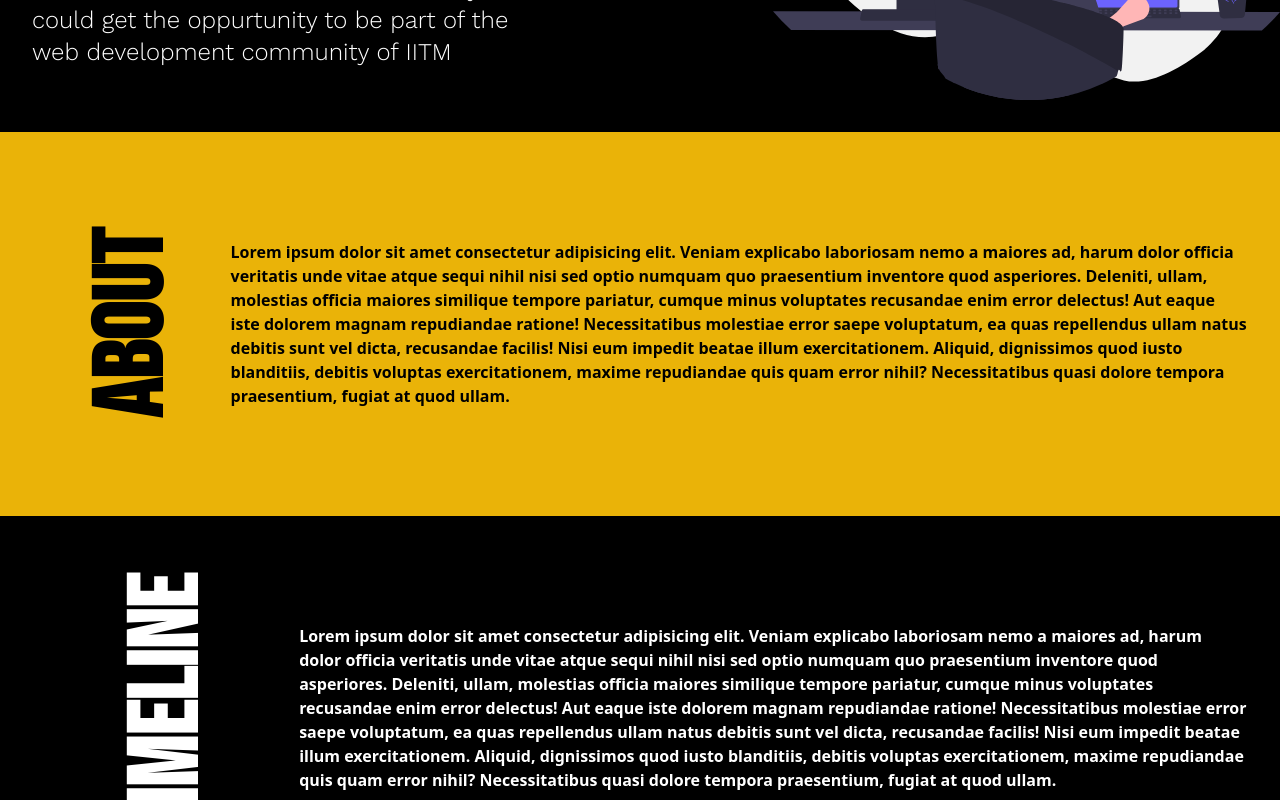
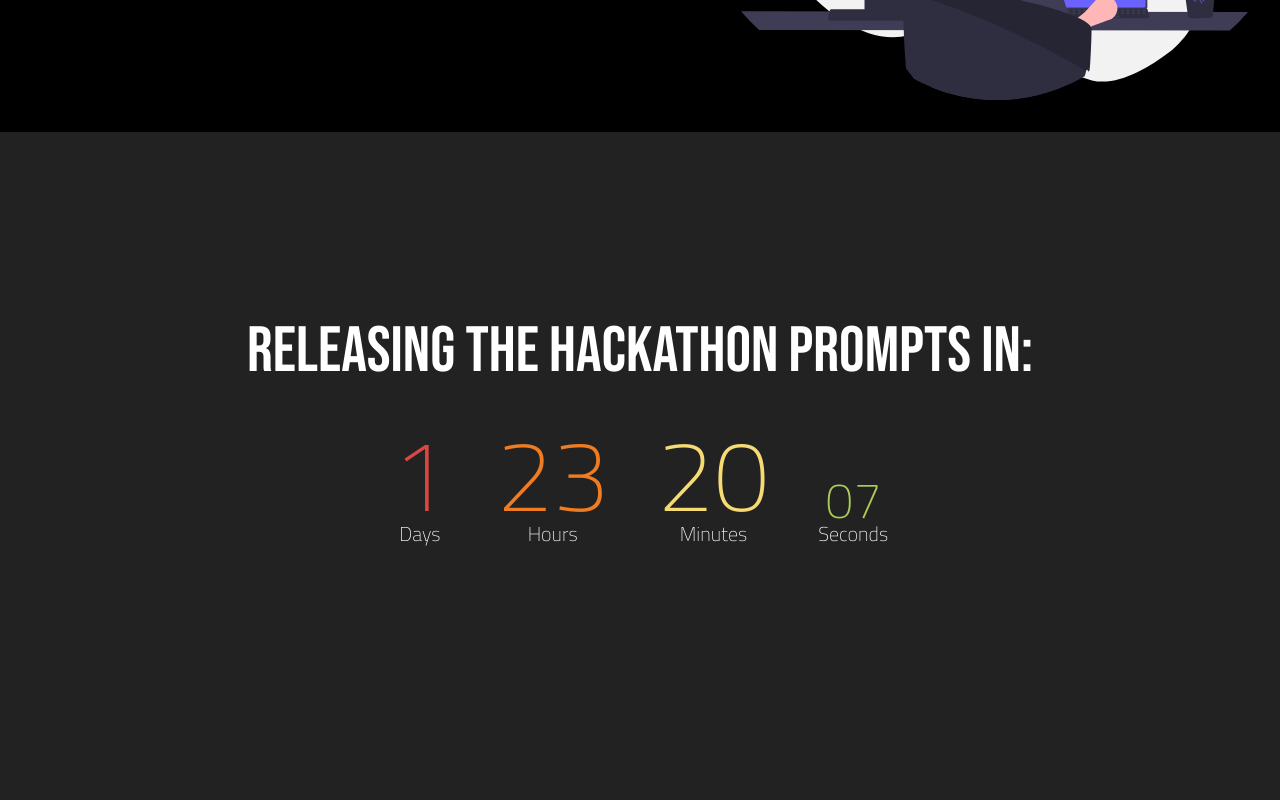
Before and after one commit to bLanK-sudo/devathon, a plain HTML site: page index.html in a window 1280 px wide. Shown: the part 460-1260 px from the top of the page. After the commit the page ends 1232 px from the top, so only its background shows below. Drawn offline with nearby package versions, Linux system fonts and the light colour scheme.

Commit message:
New changes

```diff
--- a/index.html
+++ b/index.html
@@ -21,62 +21,26 @@
             <img src="./imgs/logo.png" class="hidden w-14 md:block md:w-16 rounded-full" alt="logo">
             <div class="flex mt-24">
                 <div class="flex-col">
-                    <h1 class="font-bebas text-3xl leading-none md:text-[15rem]">DEVATHON</h1>
-                    <p class="font-work text-2xl w-full md:w-8/12">Welcome to the first ever event where you could get
-                        the
-                        oppurtunity to be part of the web
-                        development
-                        community of IITM</p>
+                    <h1 class="font-bebas text-[2.75rem] leading-none md:text-[10vw]">DEVATHON</h1>
+                    <p class="font-work text-xl w-full md:w-8/12">Welcome to the first ever event where you could get the oppurtunity to be part of the web development community of IITM</p>
                 </div>
 
                 <img class="hidden md:block w-5/12" src="./imgs/mainpage1.svg" alt="" srcset="">
             </div>
         </nav>
-        <section class="about flex bg-yellow-500 items-center text-black font-black p-8 h-96">
-            <h1 class="font-bebas text-8xl text-center w-full -rotate-90">About</h1>
-            <p>Lorem ipsum dolor sit amet consectetur adipisicing elit. Veniam explicabo laboriosam nemo a maiores ad,
-                harum dolor officia veritatis unde vitae atque sequi nihil nisi sed optio numquam quo praesentium
-                inventore quod asperiores. Deleniti, ullam, molestias officia maiores similique tempore pariatur, cumque
-                minus voluptates recusandae enim error delectus! Aut eaque iste dolorem magnam repudiandae ratione!
-                Necessitatibus molestiae error saepe voluptatum, ea quas repellendus ullam natus debitis sunt vel dicta,
-                recusandae facilis! Nisi eum impedit beatae illum exercitationem. Aliquid, dignissimos quod iusto
-                blanditiis, debitis voluptas exercitationem, maxime repudiandae quis quam error nihil? Necessitatibus
-                quasi dolore tempora praesentium, fugiat at quod ullam.</p>
-        </section>
-        <section class="about flex bg-black items-center text-white font-black p-8 h-96">
-            <h1 class="font-bebas text-8xl text-center w-full -rotate-90">Timeline</h1>
-            <p>Lorem ipsum dolor sit amet consectetur adipisicing elit. Veniam explicabo laboriosam nemo a maiores ad,
-                harum dolor officia veritatis unde vitae atque sequi nihil nisi sed optio numquam quo praesentium
-                inventore quod asperiores. Deleniti, ullam, molestias officia maiores similique tempore pariatur, cumque
-                minus voluptates recusandae enim error delectus! Aut eaque iste dolorem magnam repudiandae ratione!
-                Necessitatibus molestiae error saepe voluptatum, ea quas repellendus ullam natus debitis sunt vel dicta,
-                recusandae facilis! Nisi eum impedit beatae illum exercitationem. Aliquid, dignissimos quod iusto
-                blanditiis, debitis voluptas exercitationem, maxime repudiandae quis quam error nihil? Necessitatibus
-                quasi dolore tempora praesentium, fugiat at quod ullam.</p>
-        </section>
-        <section class="about flex bg-yellow-500 items-center text-black font-black p-8 h-96">
-            <h1 class="font-bebas text-8xl text-center w-full -rotate-90">Contact</h1>
-            <p>Lorem ipsum dolor sit amet consectetur adipisicing elit. Veniam explicabo laboriosam nemo a maiores ad,
-                harum dolor officia veritatis unde vitae atque sequi nihil nisi sed optio numquam quo praesentium
-                inventore quod asperiores. Deleniti, ullam, molestias officia maiores similique tempore pariatur, cumque
-                minus voluptates recusandae enim error delectus! Aut eaque iste dolorem magnam repudiandae ratione!
-                Necessitatibus molestiae error saepe voluptatum, ea quas repellendus ullam natus debitis sunt vel dicta,
-                recusandae facilis! Nisi eum impedit beatae illum exercitationem. Aliquid, dignissimos quod iusto
-                blanditiis, debitis voluptas exercitationem, maxime repudiandae quis quam error nihil? Necessitatibus
-                quasi dolore tempora praesentium, fugiat at quod ullam.</p>
-        </section>
-        <section class="about flex bg-black items-center text-white font-black p-8 h-96">
-            <h1 class="font-bebas text-8xl text-center w-full -rotate-90">FAQ</h1>
-            <p>Lorem ipsum dolor sit amet consectetur adipisicing elit. Veniam explicabo laboriosam nemo a maiores ad,
-                harum dolor officia veritatis unde vitae atque sequi nihil nisi sed optio numquam quo praesentium
-                inventore quod asperiores. Deleniti, ullam, molestias officia maiores similique tempore pariatur, cumque
-                minus voluptates recusandae enim error delectus! Aut eaque iste dolorem magnam repudiandae ratione!
-                Necessitatibus molestiae error saepe voluptatum, ea quas repellendus ullam natus debitis sunt vel dicta,
-                recusandae facilis! Nisi eum impedit beatae illum exercitationem. Aliquid, dignissimos quod iusto
-                blanditiis, debitis voluptas exercitationem, maxime repudiandae quis quam error nihil? Necessitatibus
-                quasi dolore tempora praesentium, fugiat at quod ullam.</p>
+        <section class="about text-center flex justify-center items-center font-bebas p-8">
+            <div>
+                <h2 class="font-bebas text-[2rem] leading-none md:text-[5vw]" style="font-weight: 300;">Releasing the hackathon prompts in:</h2>
+                <div id="timer">
+                    <div id="days"></div>
+                    <div id="hours"></div>
+                    <div id="minutes"></div>
+                    <div id="seconds"></div>
+                </div>
+            </div>
         </section>
     </main>
+    <script src="https://ajax.googleapis.com/ajax/libs/jquery/3.1.1/jquery.min.js"></script>
     <script>
         tailwind.config = {
             theme: {
@@ -99,6 +63,34 @@
                 }
             }
         }
+        function makeTimer() {
+
+        //		var endTime = new Date("29 April 2018 9:56:00 GMT+01:00");
+            var endTime = new Date("11 August 2022 00:00:00 GMT+05:30");
+                endTime = (Date.parse(endTime) / 1000);
+
+                var now = new Date();
+                now = (Date.parse(now) / 1000);
+
+                var timeLeft = endTime - now;
+
+                var days = Math.floor(timeLeft / 86400);
+                var hours = Math.floor((timeLeft - (days * 86400)) / 3600);
+                var minutes = Math.floor((timeLeft - (days * 86400) - (hours * 3600 )) / 60);
+                var seconds = Math.floor((timeLeft - (days * 86400) - (hours * 3600) - (minutes * 60)));
+
+                if (hours < "10") { hours = "0" + hours; }
+                if (minutes < "10") { minutes = "0" + minutes; }
+                if (seconds < "10") { seconds = "0" + seconds; }
+
+                $("#days").html(days + "<span>Days</span>");
+                $("#hours").html(hours + "<span>Hours</span>");
+                $("#minutes").html(minutes + "<span>Minutes</span>");
+                $("#seconds").html(seconds + "<span>Seconds</span>");
+
+        }
+
+        setInterval(function() { makeTimer(); }, 1000);
     </script>
 </body>
 
--- a/style.css
+++ b/style.css
@@ -0,0 +1,50 @@
+@import url(https://fonts.googleapis.com/css?family=Titillium+Web:400,200,200italic,300,300italic,900,700italic,700,600italic,600,400italic);
+
+body {
+    /* width: 800px; */
+    /* margin: 0 auto; */
+    /* text-align: center; */
+    background: #222;
+}
+
+#timer, #timer div {
+    /* color: white; */
+    font-weight: 100;
+    font-family: 'Titillium Web', cursive;
+    display: inline-block;
+    line-height: 1;
+    padding: 20px;
+    font-size: 40px;
+}
+
+#days, #hours, #minutes {
+    font-size: 100px !important;
+}
+
+span {
+    display: block;
+    font-size: 20px;
+    color: white;
+}
+
+#days {
+    color: #db4844;
+}
+
+#hours {
+    color: #f07c22;
+}
+
+#minutes {
+    color: #f6da74;
+}
+
+#seconds {
+    font-size: 50px !important;
+    color: #abcd58;
+}
+
+section {
+    height: auto;
+    min-height: 80vh;
+}
```
